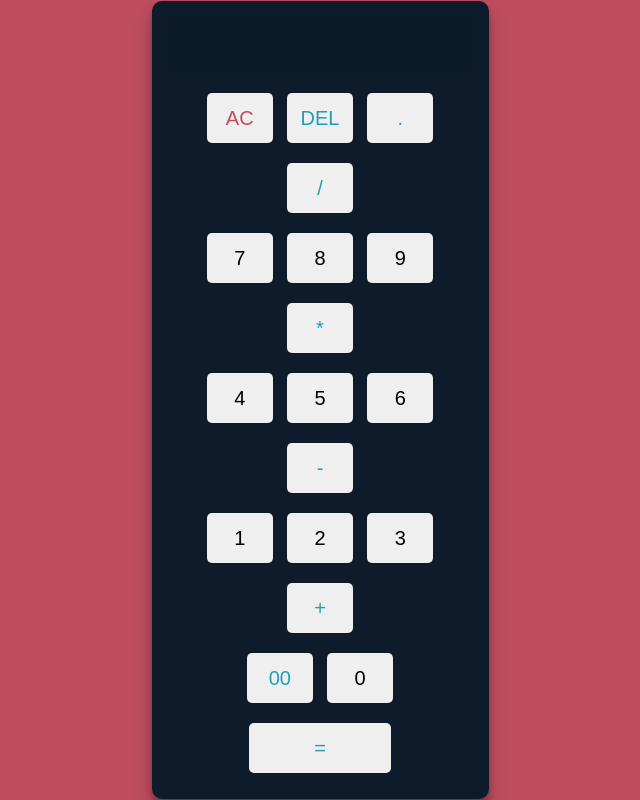
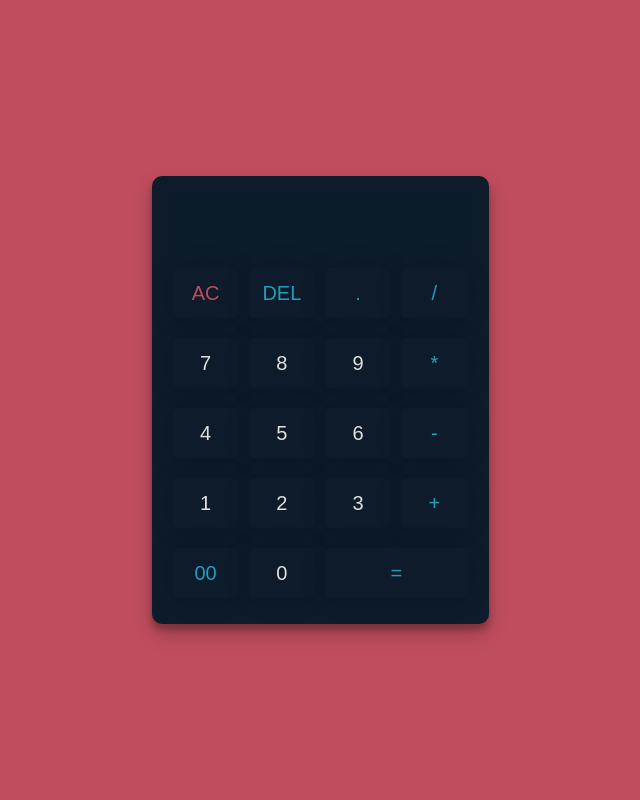
Before and after one commit to peterlydev/calculator, a website: page index.html in a window 1280 px wide. Shown: the whole page, without its empty margins (320-960 px from the left). Drawn offline with Linux system fonts and the light colour scheme.

Commit message:
styling completed

```diff
--- a/style.css
+++ b/style.css
@@ -49,4 +49,19 @@ button {
     margin: 10px 5px;
     border: none;
     border-radius: 5px;
+    float: left;
+    background-color: rgb(13, 27, 42);
+    color: #e0e1dd;
+    -webkit-box-shadow: -1px 1px 30px -5px rgba(0, 0, 0, 0.2);
+    -moz-box-shadow: -1px 1px 30px -5px rgba(0, 0, 0, 0.2);
+    box-shadow: -1px 1px 30px -5px rgba(0, 0, 0, 0.2);
 }
+
+button:hover {
+    cursor: pointer;
+}
+
+button:active {
+    transform: scale(1.05);
+    box-shadow: 0 2px 4px 1px rgba(0, 0, 0, 0.19), 0 1.5px 1.5px rgba(0, 0, 0, 0.23);
+}
```
